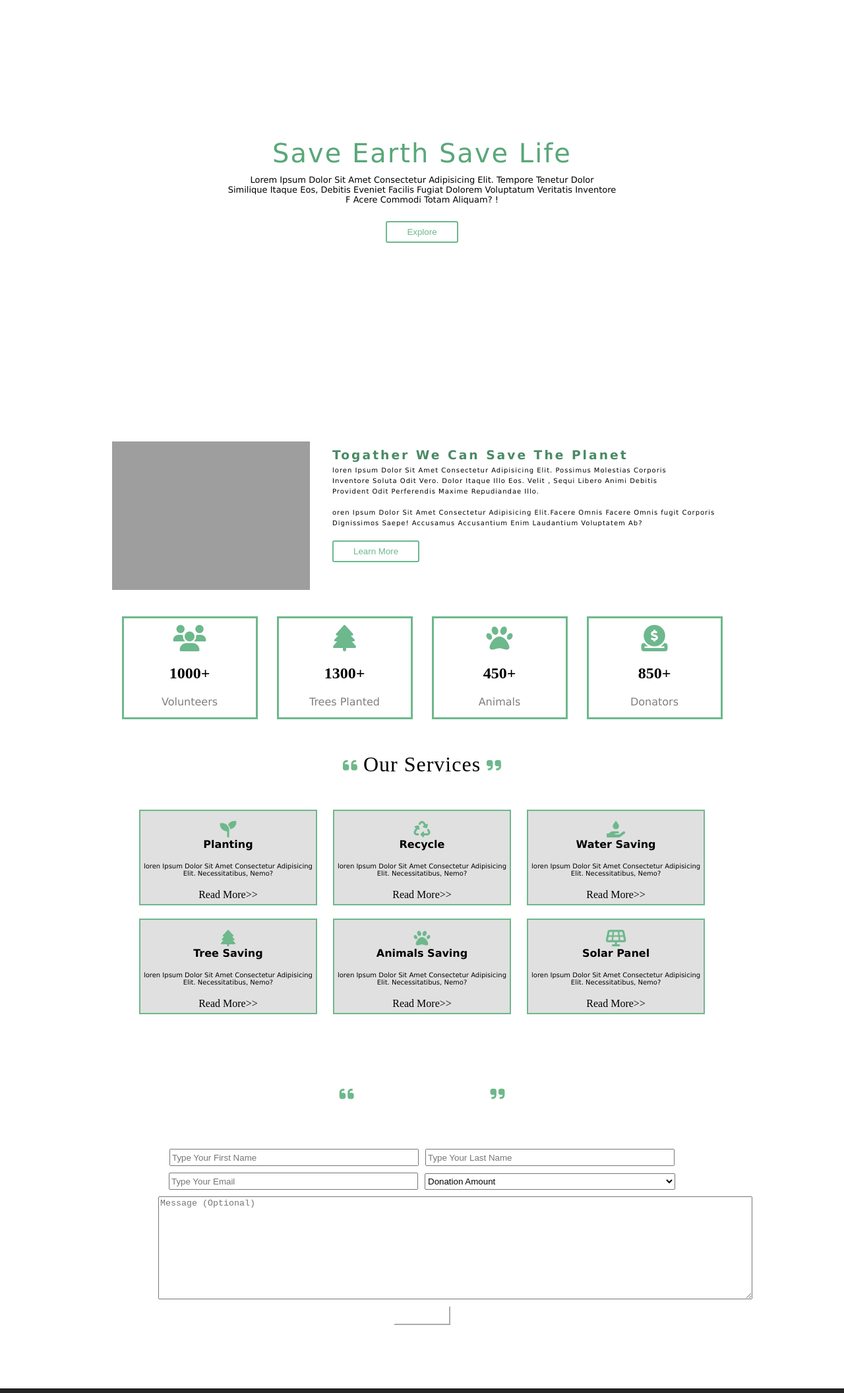
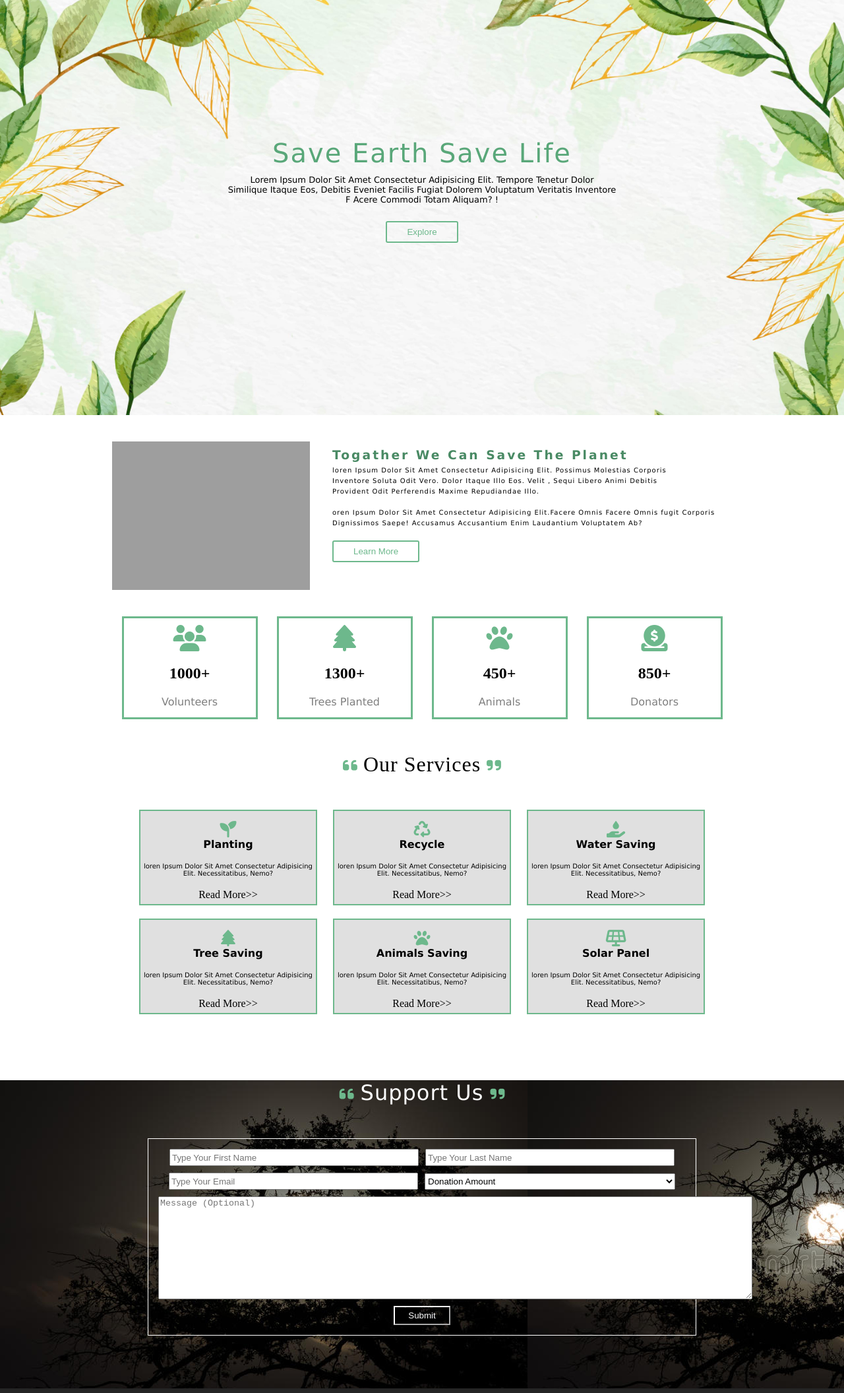
Before and after one commit to arabdalla88/Task-3, a plain HTML site: page Abdulrahman-Abdalla-Task 3/index.html in a window 1280 px wide. Shown: the part 59-2170 px from the top of the page at 66% size. Drawn offline with Linux system fonts and the light colour scheme; the site is published under a folder, as on GitHub Pages, so addresses that start at the root find nothing.

Commit message:
Update style.css

```diff
--- a/Abdulrahman-Abdalla-Task 3/assets/CSS/style.css
+++ b/Abdulrahman-Abdalla-Task 3/assets/CSS/style.css
@@ -40,7 +40,7 @@ header ul li {
 /* start home section  */
 
 .home {
-  background-image: url(/assets/PIC/bc.jpg);
+  background-image: url(../PIC/bc.jpg);
   margin: 0;
   background-size: cover;
   height: 650px;
@@ -412,7 +412,7 @@ header ul li {
 /* start support us section  */
 
 .support-us {
-  background-image: url(/assets/PIC/full-moon-behind-tree-29227773.jpg);
+  background-image: url(../PIC/full-moon-behind-tree-29227773.jpg);
   margin-top: 100px;
   padding-bottom: 80px;
 }
```
